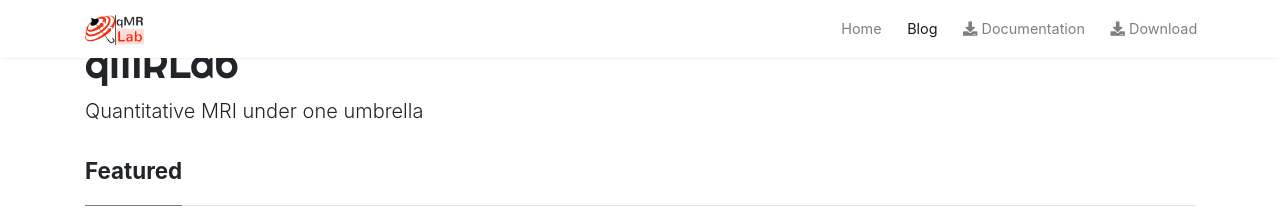
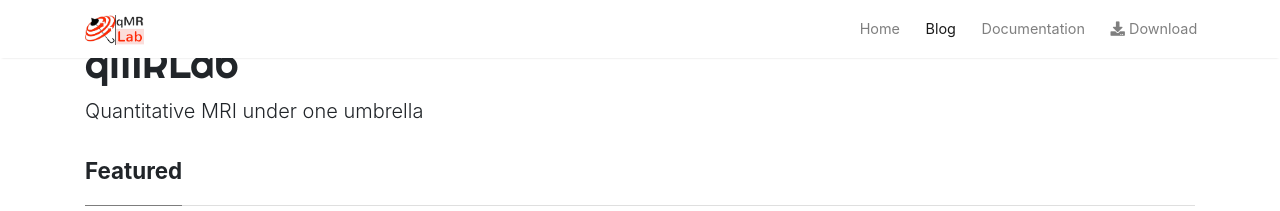
Before and after one commit to TommyBoshkovski/qmrlab-site, a Jekyll site: the page built from blog.html, in a window 1280 px wide. Shown: the top 211 px of the page. Built offline with Jekyll 4.4.1, drawn with Linux system fonts in a browser that asks for light colours; nearby versions of some CDN libraries; comment, search, counter and statistics services are not loaded.

Commit message:
layout changes

```diff
--- a/_layouts/default.html
+++ b/_layouts/default.html
@@ -95,7 +95,7 @@
 
 
                 <li class="nav-item">
-                <a class="nav-link" href="https://qmrlab.readthedocs.io/en/master/"><i class="fas fa-download"></i> Documentation</a>
+                <a class="nav-link" href="https://qmrlab.readthedocs.io/en/master/"> Documentation</a>
                 </li>
 
                 <li class="nav-item">
--- a/_layouts/frontpage.html
+++ b/_layouts/frontpage.html
@@ -97,7 +97,7 @@
 
 
                 <li class="nav-item">
-                <a class="nav-link" href="https://qmrlab.readthedocs.io/en/master/"><i class="fas fa-download"></i> Documentation</a>
+                <a class="nav-link" href="https://qmrlab.readthedocs.io/en/master/"> Documentation</a>
                 </li>
 
                 <li class="nav-item">
```
